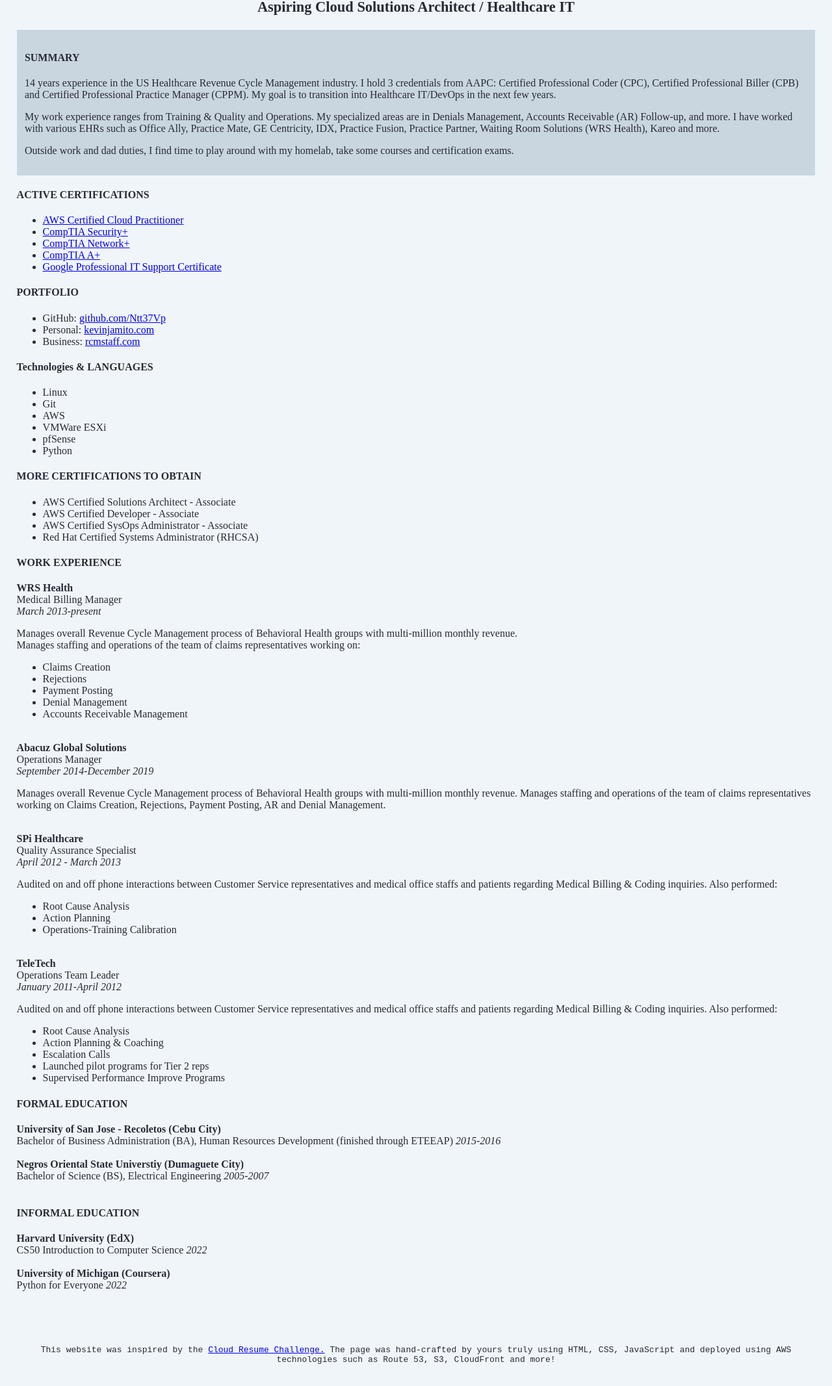
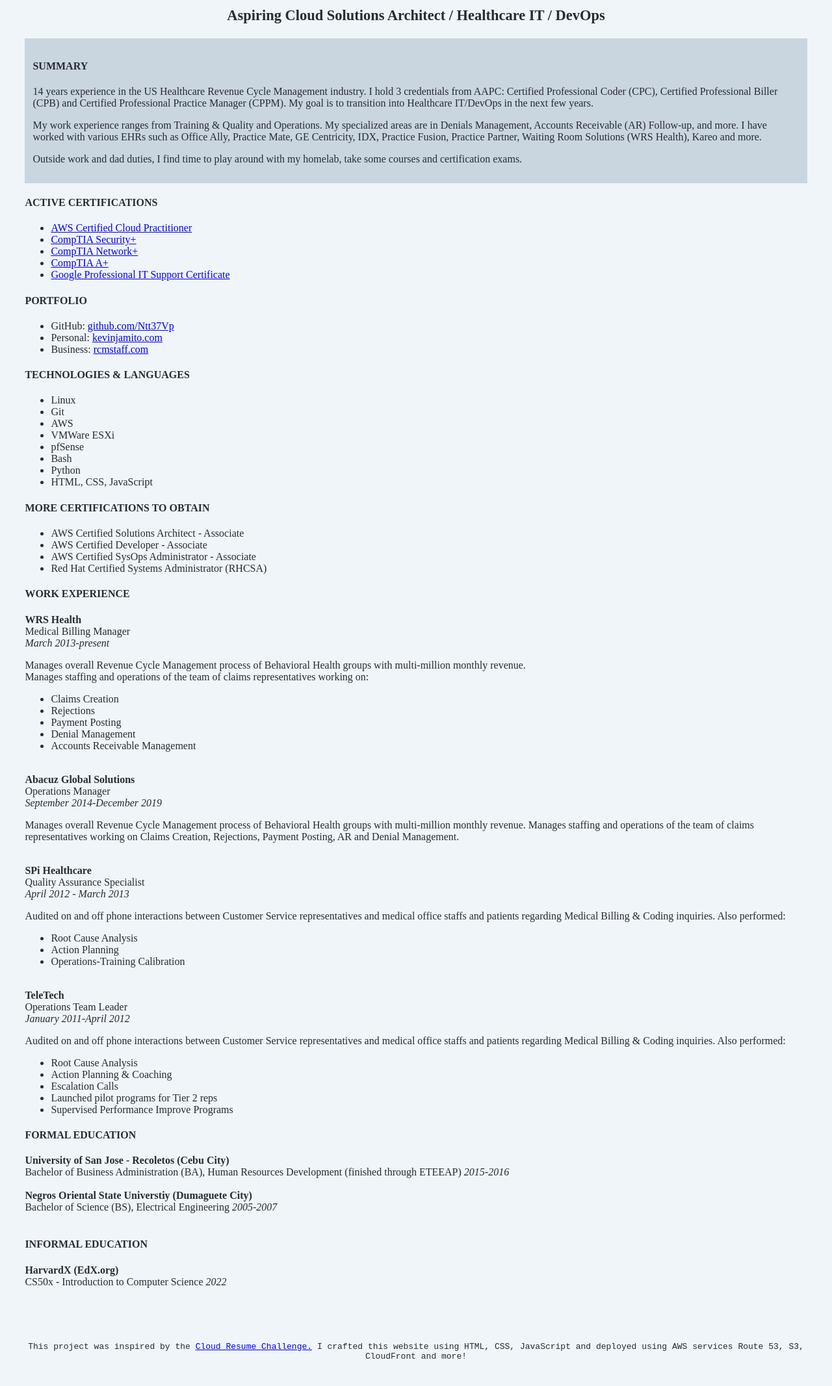
Before and after one commit to Ntt37Vp/Cloud-Resume-Challenge, a plain HTML site: page index.html in a window 1280 px wide. Shown: the part 123-2256 px from the top of the page at 65% size. Drawn offline with Linux system fonts and the light colour scheme.

Commit message:
added informal education

```diff
--- a/index.html
+++ b/index.html
@@ -9,7 +9,7 @@
 <body>
 	<div id="title">
 		<h1>Kevin Jamito</h1>
-	<h3>Aspiring Cloud Solutions Architect / Healthcare IT</h3>
+		<h3>Aspiring Cloud Solutions Architect / Healthcare IT / DevOps</h3>
 	</div>
 	<!-- summary -->
 	<div class="contents">
@@ -25,7 +25,7 @@
 
 		<p>Outside work and dad duties, I find time to play around with my homelab, take some courses and certification exams.</p>
 	</div>
-<!-- certs ports div-->
+	<!-- certs & portfolio -->
 	<div>
 		<h4>ACTIVE CERTIFICATIONS</h4>
 		<ul>
@@ -46,14 +46,16 @@
 		</ul>
 	</div>
 	<div>
-	<h4>Technologies & LANGUAGES</h4>
+		<h4>TECHNOLOGIES & LANGUAGES</h4>
 		<ul>
 			<li>Linux</li>
 			<li>Git</li>
 			<li>AWS</li>
 			<li>VMWare ESXi</li>
 			<li>pfSense</li>
+			<li>Bash</li>
 			<li>Python</li>
+			<li>HTML, CSS, JavaScript</li>
 		</ul>
 
 		<h4>MORE CERTIFICATIONS TO OBTAIN</h4>
@@ -131,17 +133,15 @@
 	<div>
 		<h4>INFORMAL EDUCATION</h4>
 		<div>
-		<strong>Harvard University (EdX)</strong><br>
-		CS50 Introduction to Computer Science <em>2022</em>
-	</div><br>
-	<div>
-		<strong>University of Michigan (Coursera)</strong><br>
-		Python for Everyone <em>2022</em>
+			<strong>HarvardX (EdX.org)</strong><br>
+			CS50x - Introduction to Computer Science <em>2022</em>
 		</div>
 	</div>
+
 	</div><br>
 	<footer>
-	This website was inspired by the <a href="https://cloudresumechallenge.dev" target="_blank">Cloud Resume Challenge.</a> The page was hand-crafted by yours truly using HTML, CSS, JavaScript and deployed using AWS technologies such as Route 53, S3, CloudFront and more!
+		This project was inspired by the <a href="https://cloudresumechallenge.dev" target="_blank">Cloud Resume Challenge.</a>
+		I crafted this website using HTML, CSS, JavaScript and deployed using AWS services Route 53, S3, CloudFront and more!
 	</footer>
 </body>
 </html>
--- a/styles.css
+++ b/styles.css
@@ -1,11 +1,11 @@
 body{
     background-color: #F0F5F9;
     color: #282A35;
-    margin: 1%;
+    margin: 2%;
     padding: 1%;
 }
 h1{
-    letter-spacing: 10px;
+    letter-spacing: 8px;
 }
 #title{
     text-align: center;
@@ -25,4 +25,5 @@ footer{
     font-family: 'Courier New', Courier, monospace;
     font-size: small;
     text-align: center;
+
 }
```
Also changed, not shown: 404.html (+2 -2 lines). Lines whose indentation alone changed are shown as unchanged.
